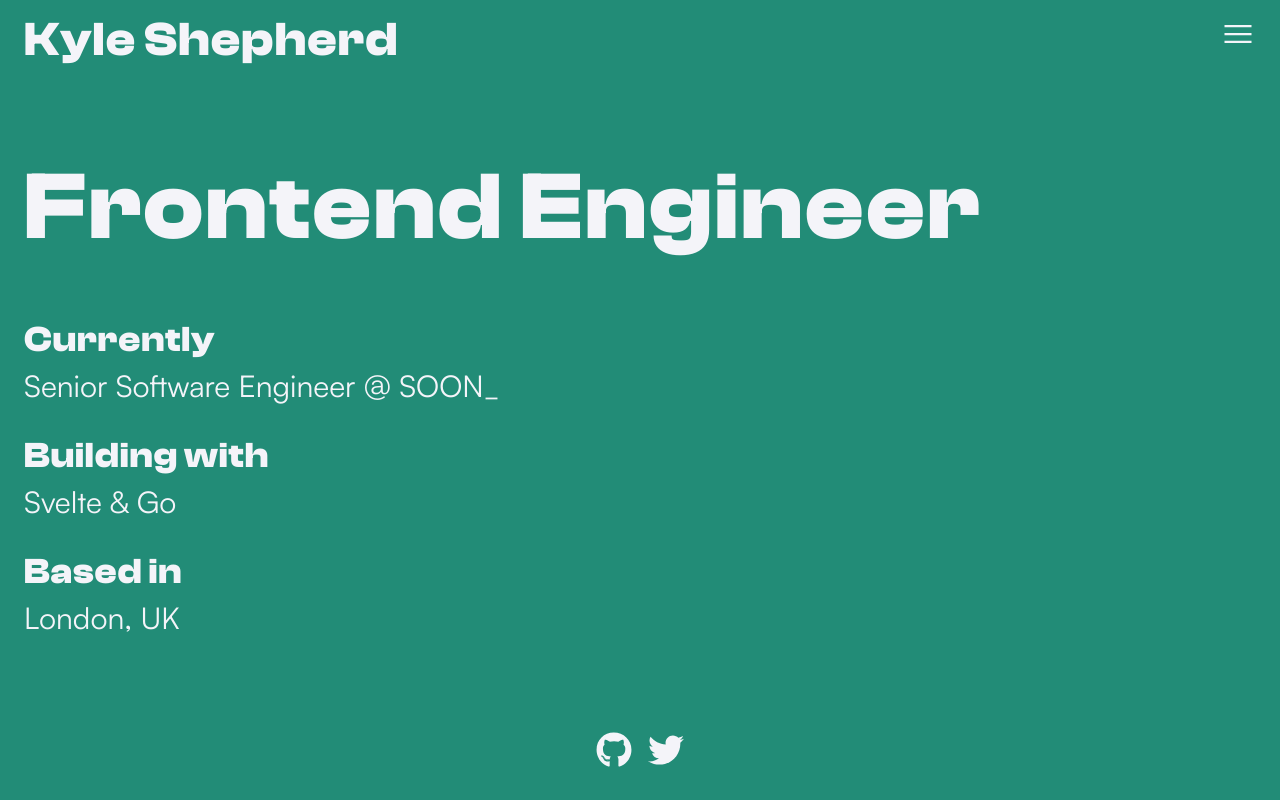
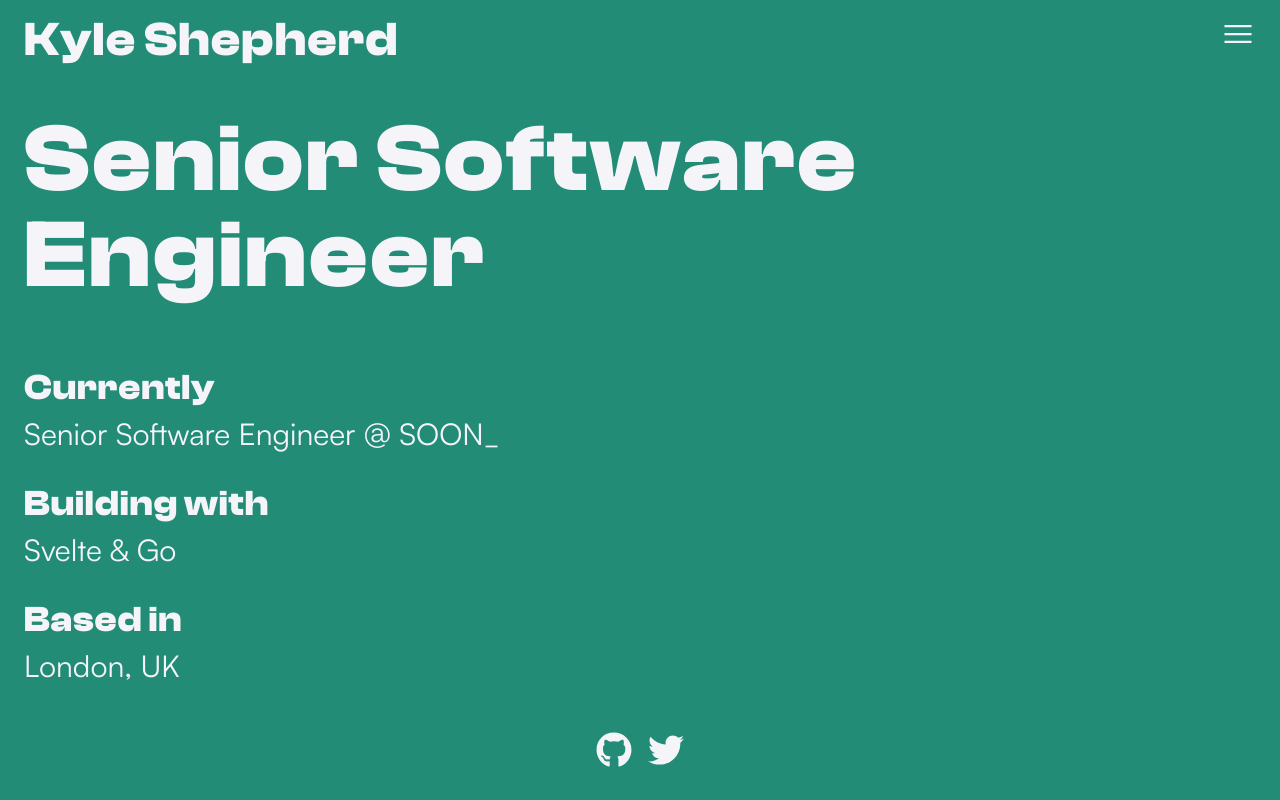
Before and after one commit to kyleshepherd/kyleshepherd.co.uk, a SvelteKit app: page / in a window 1280 px wide. Built offline with nearby package versions, Linux system fonts and the light colour scheme.

Commit message:
feat(Site): Update job title

```diff
--- a/src/app.html
+++ b/src/app.html
@@ -20,20 +20,23 @@
     />
 
     <!-- Primary Meta Tags -->
-    <title>Kyle Shepherd - Frontend Engineer</title>
-    <meta name="title" content="Kyle Shepherd - Frontend Engineer" />
+    <title>Kyle Shepherd - Senior Software Engineer</title>
+    <meta name="title" content="Kyle Shepherd - Senior Software Engineer" />
     <meta
       name="description"
-      content="I'm Kyle, a Frontend Engineer currently based in London, UK, building with Svelte, React & Go!"
+      content="I'm Kyle, a Senior Software Engineer currently based in London, UK, building with Go, Svelte and React!"
     />
 
     <!-- Open Graph / Facebook -->
     <meta property="og:type" content="website" />
     <meta property="og:url" content="https://kyleshepherd.co.uk />
-    <meta property="og:title" content="Kyle Shepherd - Frontend Engineer" />
+    <meta
+      property="og:title"
+      content="Kyle Shepherd - Senior Software Engineer"
+    />
     <meta
       property="og:description"
-      content="I'm Kyle, a Frontend Engineer currently based in London, UK, building with Svelte, React & Go!"
+      content="I'm Kyle, a Senior Software Engineer currently based in London, UK, building with Go, Svelte and React!"
     />
     <meta
       property="og:image"
@@ -45,18 +48,18 @@
     <meta property="twitter:url" content="https://kyleshepherd.co.uk" />
     <meta
       property="twitter:title"
-      content="Kyle Shepherd - Frontend Engineer"
+      content="Kyle Shepherd - Senior Software Engineer"
     />
     <meta
       property="twitter:description"
-      content="I'm Kyle, a Frontend Engineer currently based in London, UK, building with Svelte, React & Go!"
+      content="I'm Kyle, a Senior Software Engineer currently based in London, UK, building with Go, Svelte and React!"
     />
     <meta
       property="twitter:image"
       content="http://kyleshepherd.co.uk/imgs/meta.png"
     />
 
-    <title>Kyle Shepherd - Frontend Engineer</title>
+    <title>Kyle Shepherd - Senior Software Engineer</title>
     %sveltekit.head%
   </head>
   <body class="bg-green">
--- a/src/routes/+page.svelte
+++ b/src/routes/+page.svelte
@@ -3,8 +3,8 @@
   import DetailBlock from "../components/DetailBlock/DetailBlock.svelte";
 </script>
 
-<div class="flex flex-col justify-center flex-grow basis-full">
-  <PageHeader header="Frontend Engineer" />
+<div class="flex flex-grow basis-full flex-col justify-center">
+  <PageHeader header="Senior Software Engineer" />
   <div class="mb-8">
     <DetailBlock
       header="Currently"
```
Also changed, not shown: static/imgs/meta.png, static/manifest.json.
